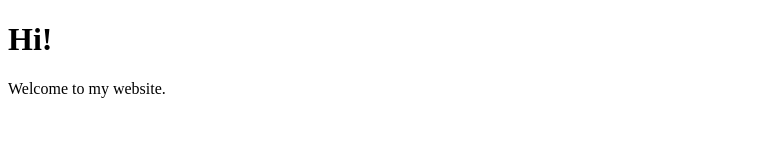
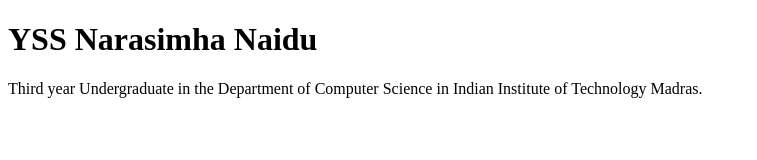
Before and after one commit to Dashy-Dolphin/Dashy-Dolphin.github.io, a plain HTML site: page index.html in a window 1280 px wide. Shown: the whole page, without its empty margins (0-757 px from the left). Drawn offline with Linux system fonts and the light colour scheme.

Commit message:
Update index.html

```diff
--- a/index.html
+++ b/index.html
@@ -1,12 +1,12 @@
 <!DOCTYPE html>
 <html>
 <head>
-<title>Narasimha</title>
+<title>Personal Webpage</title>
 </head>
 <body>
 
-<h1>Hi!</h1>
-<p>Welcome to my website.</p>
+<h1>YSS Narasimha Naidu</h1>
+<p>Third year Undergraduate in the Department of Computer Science in Indian Institute of Technology Madras.</p>
 
 </body>
 </html
```
